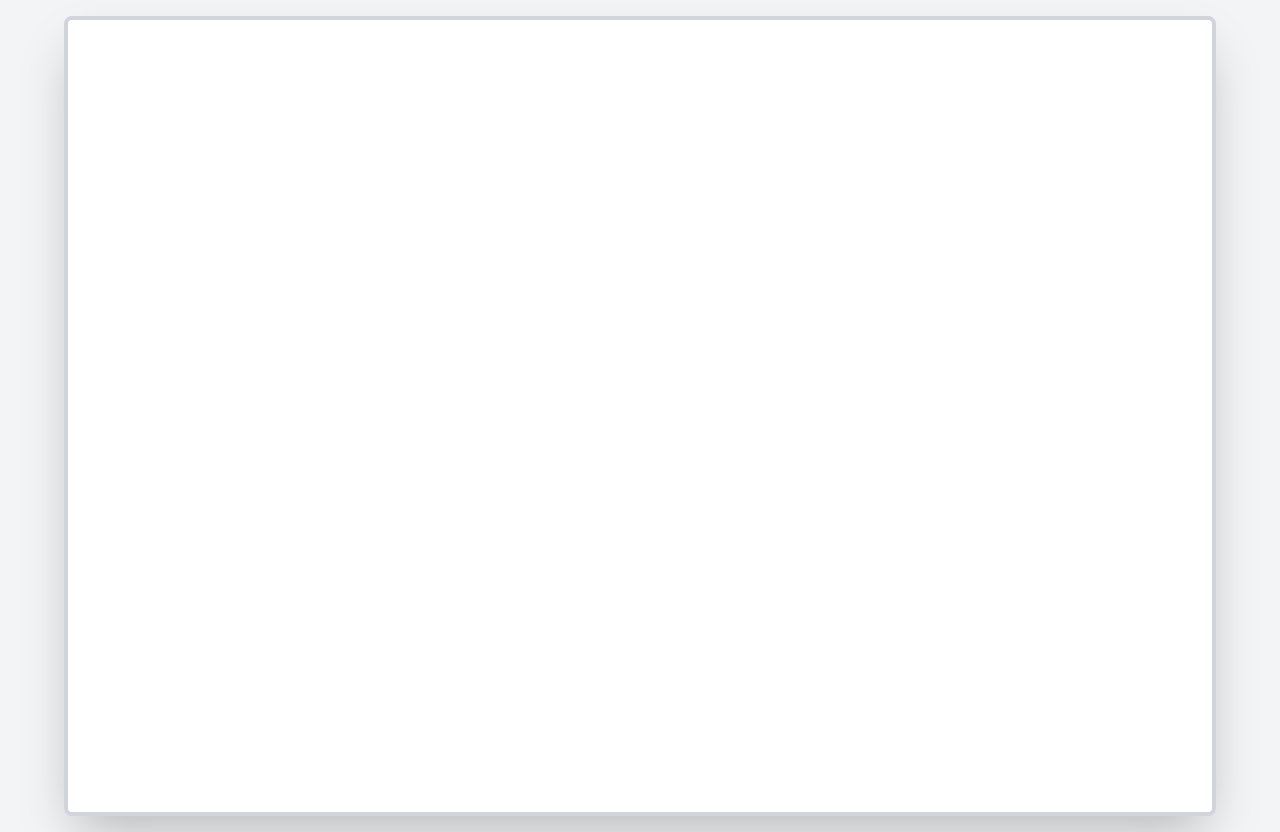
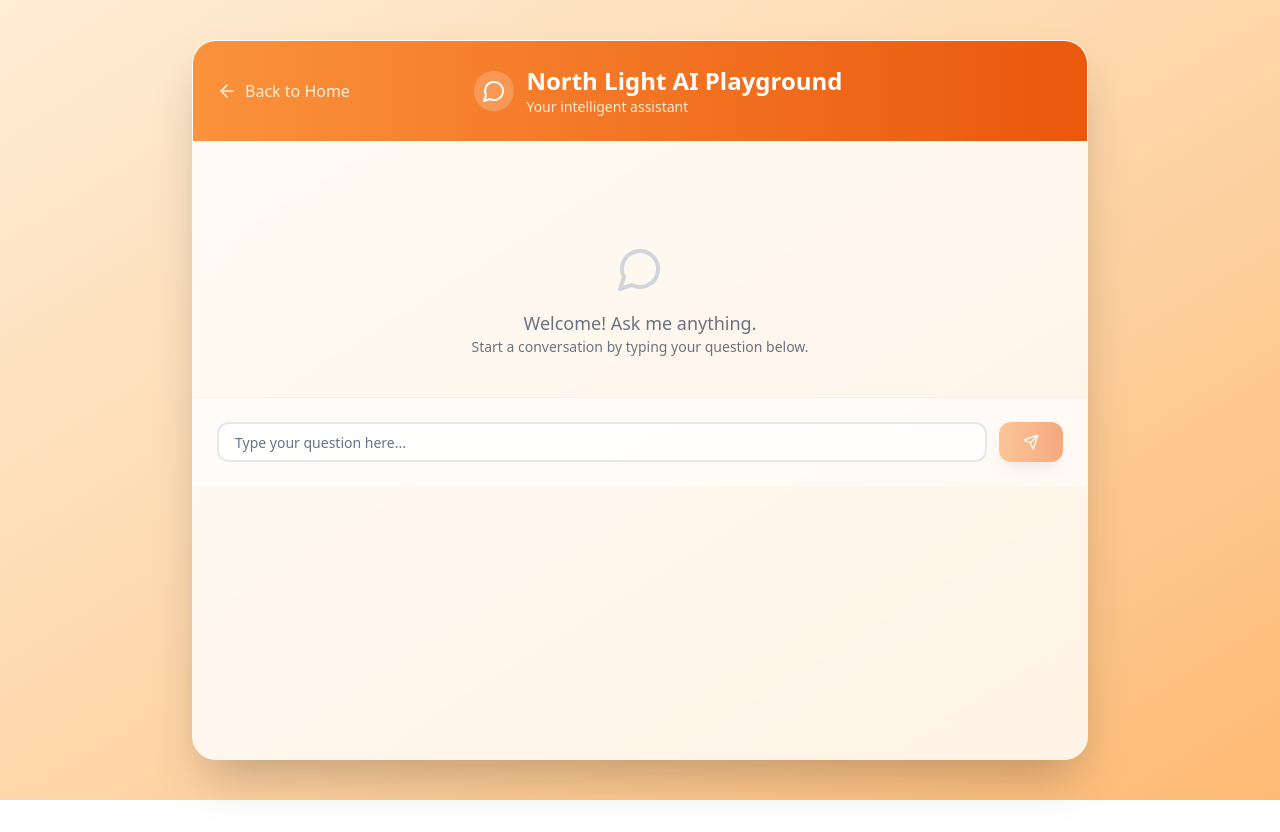
Before and after one commit to Northlight-ai/sparky-north-whispers, a React (Vite) app: page /playground in a window 1280 px wide. After the commit the page ends 800 px from the top, so only its background shows below. Built offline with nearby package versions, Linux system fonts and the light colour scheme.

Commit message:
Refactor: Apply playground page style
Apply the provided style and layout to the playground page.

```diff
--- a/src/pages/Playground.tsx
+++ b/src/pages/Playground.tsx
@@ -1,3 +1,4 @@
+
 import React, { useState, useRef, useEffect } from 'react';
 import { Send, ArrowLeft, MessageCircle } from 'lucide-react';
 import { Button } from '@/components/ui/button';
@@ -112,17 +113,11 @@ const Playground = () => {
   };
 
   return (
-    <div className="min-h-screen bg-gray-100 p-4">
-      {/* Iframe Container */}
-      <div className="max-w-6xl mx-auto">
-        <iframe
-          className="w-full h-screen border-4 border-gray-300 rounded-lg shadow-2xl bg-white"
-          style={{ minHeight: 'calc(100vh - 2rem)' }}
-        >
-          <div className="min-h-full bg-white flex flex-col">
+    <div className="min-h-screen bg-gradient-to-br from-orange-100 via-orange-200 to-orange-300 flex items-center justify-center p-4">
+      <div className="w-full max-w-4xl h-[90vh] bg-white/80 backdrop-blur-lg border border-white/20 rounded-3xl shadow-2xl overflow-hidden">
         {/* Header */}
-            <div className="bg-gradient-to-r from-orange-400 to-orange-600 p-4 shadow-lg">
-              <div className="max-w-7xl mx-auto flex items-center justify-between">
+        <div className="bg-gradient-to-r from-orange-400 to-orange-600 p-6 text-white">
+          <div className="flex items-center justify-between">
             <button
               onClick={() => navigate('/')}
               className="flex items-center gap-2 text-orange-100 hover:text-white font-medium transition-colors"
@@ -130,25 +125,26 @@ const Playground = () => {
               <ArrowLeft size={20} />
               Back to Home
             </button>
-                <div className="text-center flex flex-col items-center">
-                  <h1 className="text-2xl font-bold text-white">North Light AI Playground</h1>
-                  <p className="text-orange-100 text-sm">Intelligent RAG-powered assistant</p>
+            <div className="flex items-center gap-3">
+              <div className="p-2 bg-white/20 rounded-full">
+                <MessageCircle size={24} />
+              </div>
+              <div>
+                <h1 className="text-2xl font-bold">North Light AI Playground</h1>
+                <p className="text-orange-100 text-sm">Your intelligent assistant</p>
+              </div>
             </div>
             <div className="w-24"></div>
           </div>
         </div>
 
-            {/* Chat Container */}
-            <div className="flex-1 max-w-4xl mx-auto w-full p-4 flex flex-col">
-              {/* Messages Area */}
-              <div className="flex-1 overflow-y-auto space-y-4 mb-4 max-h-[calc(100vh-200px)]">
+        {/* Chat Messages */}
+        <div className="flex-1 overflow-y-auto p-6 space-y-4 max-h-[calc(90vh-200px)]">
           {messages.length === 0 && (
-                  <div className="text-center text-gray-600 mt-20">
-                    <div className="w-16 h-16 bg-gradient-to-r from-orange-400 to-orange-600 rounded-full flex items-center justify-center mx-auto mb-4">
-                      <MessageCircle size={32} className="text-white" />
-                    </div>
-                    <p className="text-xl font-medium mb-2">Welcome to North Light AI Playground</p>
-                    <p className="text-sm text-gray-500">Ask me anything about your website content and get intelligent responses powered by RAG technology.</p>
+            <div className="text-center text-gray-500 mt-20">
+              <MessageCircle size={48} className="mx-auto mb-4 text-gray-300" />
+              <p className="text-lg font-medium">Welcome! Ask me anything.</p>
+              <p className="text-sm">Start a conversation by typing your question below.</p>
             </div>
           )}
 
@@ -158,15 +154,13 @@ const Playground = () => {
               className={`flex ${message.type === 'user' ? 'justify-end' : 'justify-start'} animate-in slide-in-from-bottom-2 duration-300`}
             >
               <div
-                      className={`max-w-[75%] p-4 rounded-2xl shadow-sm ${
-                        message.type === 'user'
-                          ? 'bg-blue-500 text-white ml-12'
-                          : 'bg-gray-200 text-gray-800 mr-12'
+                className={`max-w-[80%] p-4 rounded-2xl ${message.type === 'user'
+                  ? 'bg-gradient-to-r from-blue-500 to-blue-700 text-white'
+                  : 'bg-gray-100 text-gray-800 border border-gray-200'
                   }`}
               >
                 <p className="whitespace-pre-wrap break-words">{message.content}</p>
-                      <p className={`text-xs mt-2 ${
-                        message.type === 'user' ? 'text-blue-100' : 'text-gray-500'
+                <p className={`text-xs mt-2 ${message.type === 'user' ? 'text-blue-100' : 'text-gray-500'
                   }`}>
                   {message.timestamp.toLocaleTimeString()}
                 </p>
@@ -176,14 +170,14 @@ const Playground = () => {
 
           {isLoading && (
             <div className="flex justify-start animate-in slide-in-from-bottom-2 duration-300">
-                    <div className="bg-gray-200 text-gray-800 p-4 rounded-2xl shadow-sm mr-12">
-                      <div className="flex items-center gap-3">
+              <div className="bg-gray-100 text-gray-800 border border-gray-200 p-4 rounded-2xl">
+                <div className="flex items-center gap-2">
                   <div className="flex gap-1">
                     <div className="w-2 h-2 bg-gray-400 rounded-full animate-bounce"></div>
                     <div className="w-2 h-2 bg-gray-400 rounded-full animate-bounce" style={{ animationDelay: '0.1s' }}></div>
                     <div className="w-2 h-2 bg-gray-400 rounded-full animate-bounce" style={{ animationDelay: '0.2s' }}></div>
                   </div>
-                        <span className="text-sm text-gray-600">AI is thinking...</span>
+                  <span className="text-sm text-gray-500">Thinking...</span>
                 </div>
               </div>
             </div>
@@ -193,20 +187,20 @@ const Playground = () => {
         </div>
 
         {/* Input Area */}
-              <div className="bg-gray-50 rounded-2xl p-4 border border-gray-200">
+        <div className="p-6 bg-white/50 border-t border-gray-200/50">
           <div className="flex gap-3">
             <Input
               value={inputValue}
               onChange={(e) => setInputValue(e.target.value)}
               onKeyPress={handleKeyPress}
-                    placeholder="Ask me anything about your website..."
-                    className="flex-1 px-4 py-3 text-lg bg-white border-gray-300 text-gray-900 placeholder-gray-500 rounded-xl focus:border-blue-500 focus:ring-blue-500/20"
+              placeholder="Type your question here..."
+              className="flex-1 px-4 py-3 text-lg border-2 border-gray-200 rounded-xl focus:border-orange-500 focus:ring-0 bg-white/80"
               disabled={isLoading}
             />
             <Button
               onClick={handleSendMessage}
               disabled={!inputValue.trim() || isLoading}
-                    className="px-6 py-3 bg-blue-500 hover:bg-blue-600 text-white rounded-xl transition-all duration-200 shadow-lg hover:shadow-xl disabled:opacity-50"
+              className="px-6 py-3 bg-gradient-to-r from-orange-400 to-orange-600 hover:from-orange-500 hover:to-orange-700 text-white rounded-xl transition-all duration-200 shadow-lg hover:shadow-xl"
             >
               <Send size={20} />
             </Button>
@@ -214,9 +208,6 @@ const Playground = () => {
         </div>
       </div>
     </div>
-        </iframe>
-      </div>
-    </div>
   );
 };
 
```
Lines whose indentation alone changed are shown as unchanged.
